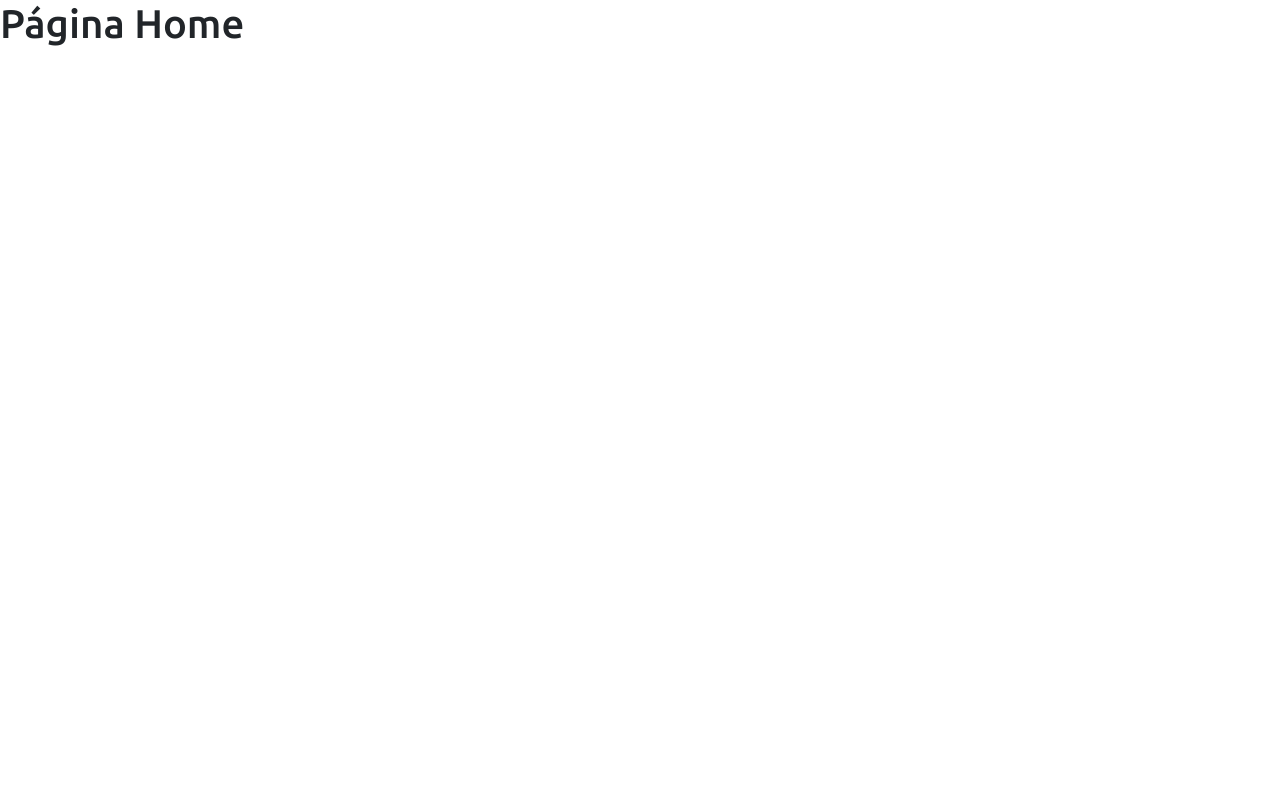
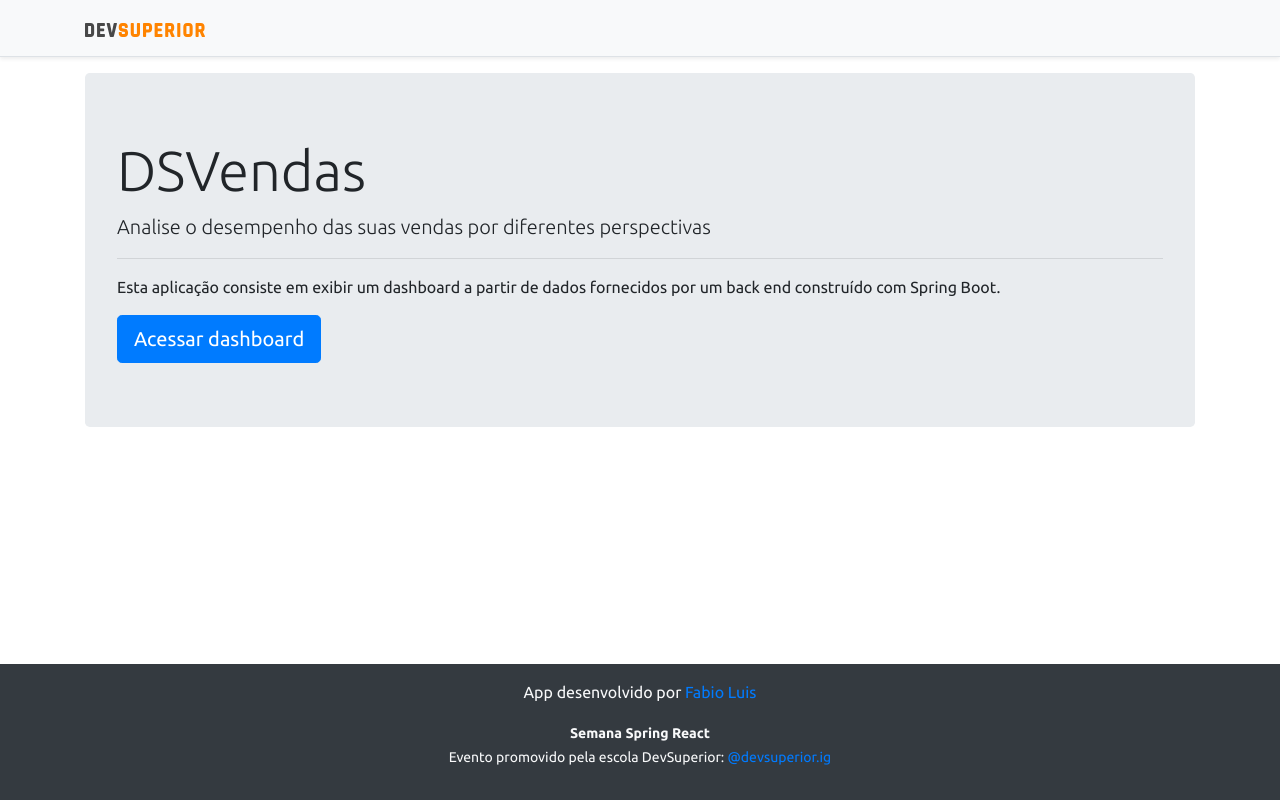
Before and after one commit to Flgc/sds3, a React (Create React App) app in the folder projeto-sds3/frontend/: page / in a window 1280 px wide. Built offline with nearby package versions, Linux system fonts and the light colour scheme.

Commit message:
Home, navigation - Implemented

```diff
--- a/projeto-sds3/frontend/src/components/NavBar/index.tsx
+++ b/projeto-sds3/frontend/src/components/NavBar/index.tsx
@@ -1,11 +1,15 @@
 import ImgDsDark from 'assets/img/ds-dark.svg';
 import React from 'react';
+import { Link } from 'react-router-dom';
+
 const NavBar = () => {
   return (
     <div className="d-flex flex-column flex-md-row align-items-center p-3 px-md-4 mb-3 bg-light border-bottom shadow-sm">
       <div className="container">
         <nav className="my-2 my-md-0 mr-md-3">
-          <img src={ImgDsDark} alt="DevSuperior" width="120" />
+          <Link to="/">
+            <img src={ImgDsDark} alt="DevSuperior" width="120" />
+          </Link>
         </nav>
       </div>
     </div>
--- a/projeto-sds3/frontend/src/pages/Home/index.tsx
+++ b/projeto-sds3/frontend/src/pages/Home/index.tsx
@@ -1,9 +1,29 @@
 import React from 'react';
+import Footer from 'components/Footer';
+import NavBar from 'components/NavBar';
+import { Link } from 'react-router-dom';
 const Home = () => {
   return (
-    <div>
-      <h1>Página Home</h1>
-    </div>
+    <>
+      <NavBar />
+      <div className="container">
+        <div className="jumbotron">
+          <h1 className="display-4">DSVendas</h1>
+          <p className="lead">
+            Analise o desempenho das suas vendas por diferentes perspectivas
+          </p>
+          <hr />
+          <p>
+            Esta aplicação consiste em exibir um dashboard a partir de dados
+            fornecidos por um back end construído com Spring Boot.
+          </p>
+          <Link className="btn btn-primary btn-lg" to="/dashboard">
+            Acessar dashboard
+          </Link>
+        </div>
+      </div>
+      <Footer />
+    </>
   );
 };
 
--- a/projeto-sds3/frontend/tsconfig.json
+++ b/projeto-sds3/frontend/tsconfig.json
@@ -19,7 +19,7 @@
     "resolveJsonModule": true,
     "isolatedModules": true,
     "noEmit": true,
-    "jsx": "react-jsx"
+    "jsx": "react"
   },
   "include": [
     "src"
```
